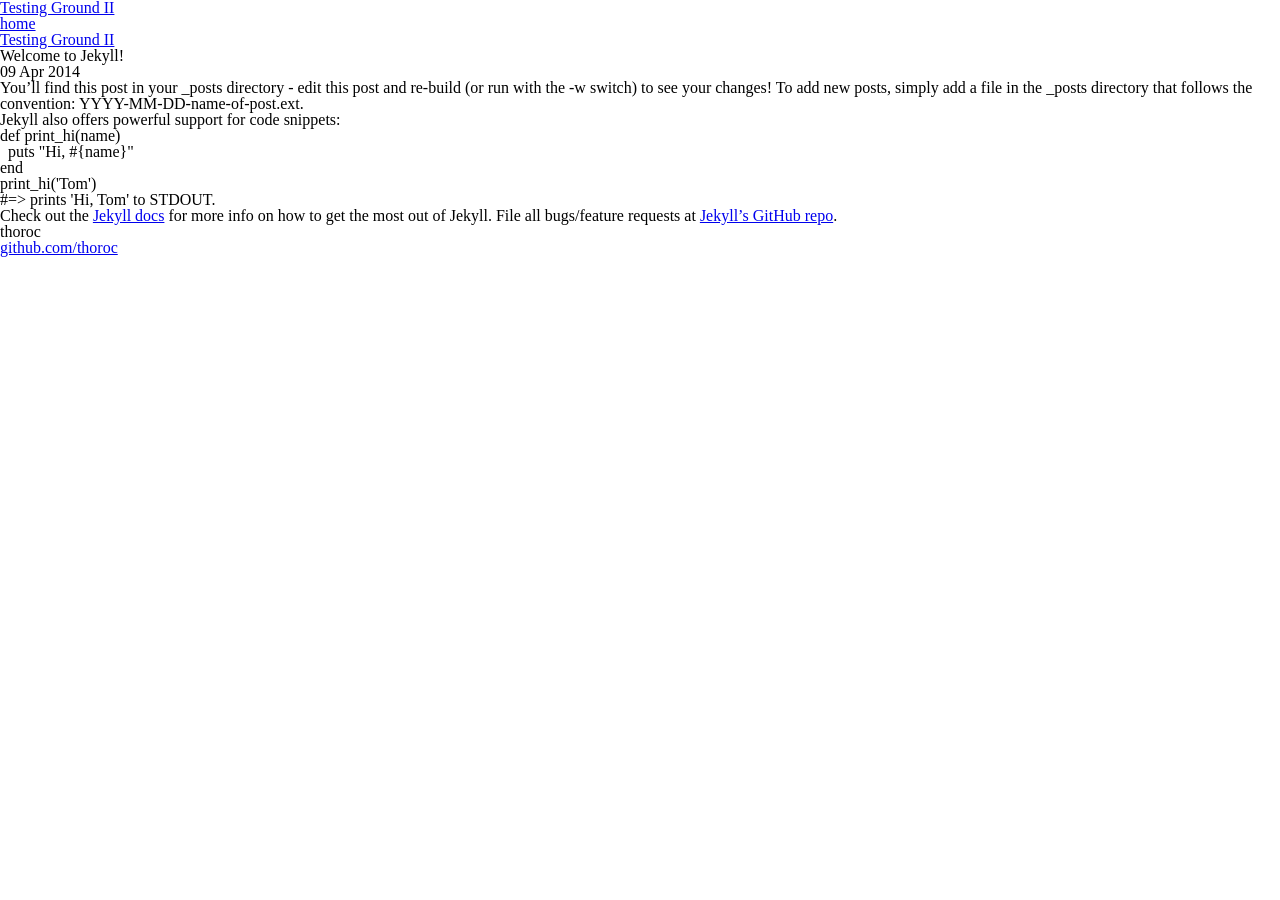
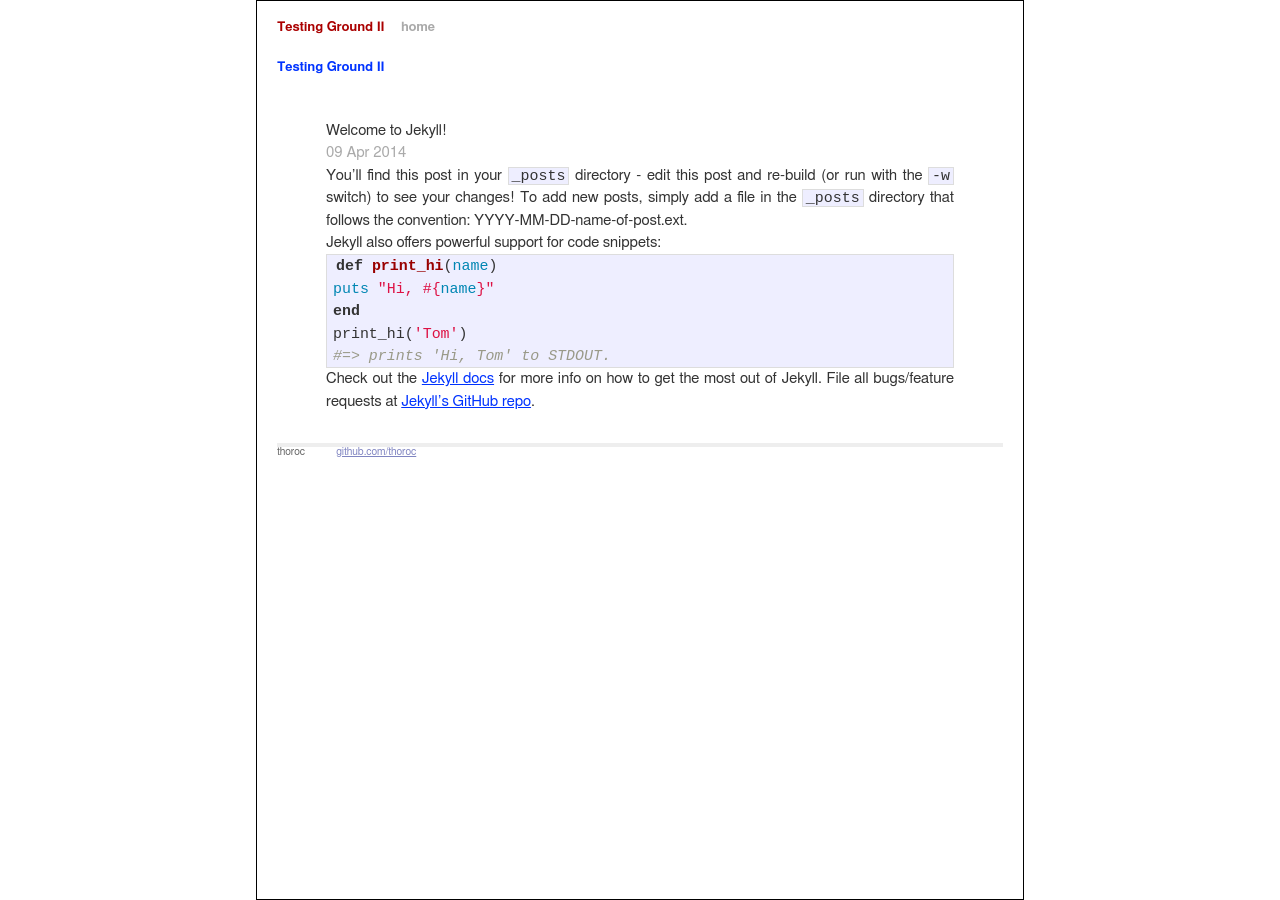
Before and after one commit to thoroc/thoroc.github.io, a Jekyll site: the page built from _posts/2014-04-09-welcome-to-jekyll.markdown, in a window 1280 px wide. Built offline with Jekyll 4.4.1, drawn with Linux system fonts in a browser that asks for light colours; nearby versions of some CDN libraries; library files that are not in the unit come from our copies; Markdown is read by kramdown in place of the engine named in the settings.

Commit message:
fixed some issues with calling the js/css

```diff
--- a/_includes/head.html
+++ b/_includes/head.html
@@ -41,13 +41,13 @@
     <meta property="og:image" content="" />
 
     <!-- concatenate and minify for production -->
-    <link rel="stylesheet" href="css/reset.css" />
-    <link rel="stylesheet" href="css/style.css" />
+    <link rel="stylesheet" href="{{ site.url }}/css/reset.css" />
+    <link rel="stylesheet" href="{{ site.url }}/css/style.css" />
 
     <!-- syntax highlighting CSS -->
-    <link rel="stylesheet" href="css/syntax.css">
+    <link rel="stylesheet" href="{{ site.url }}/css/syntax.css">
 
     <!-- Custom CSS -->
-    <link rel="stylesheet" href="css/main.css">
+    <link rel="stylesheet" href="{{ site.url }}/css/main.css">
     <link href="//netdna.bootstrapcdn.com/font-awesome/4.0.3/css/font-awesome.css" rel="stylesheet">
 </head>
--- a/_includes/javascript.html
+++ b/_includes/javascript.html
@@ -2,18 +2,18 @@
 
 <!-- This is an un-minified, complete version of Modernizr.
      Before you move to production, you should generate a custom build that only has the detects you need. -->
-<script src="js/libs/modernizr-2.7.1.dev.js"></script>
+<script src="{{ site.url }}/js/libs/modernizr-2.7.1.dev.js"></script>
 
 <!-- Lea Verou's Prefix Free, lets you use un-prefixed properties in your CSS files -->
-<script src="js/libs/prefixfree.min.js"></script>
+<script src="{{ site.url }}/js/libs/prefixfree.min.js"></script>
 
 <!-- Grab Google CDN's jQuery. fall back to local if necessary -->
 <script src="//ajax.googleapis.com/ajax/libs/jquery/1.11.0/jquery.min.js"></script>
-<script>window.jQuery || document.write( "<script src='js/libs/jquery-1.11.0.min.js'>\x3C/script>" )</script>
+<script>window.jQuery || document.write( "<script src='{{ site.url }}/js/libs/jquery-1.11.0.min.js'>\x3C/script>" )</script>
 
 <!-- this is where we put our custom functions -->
 <!-- don't forget to concatenate and minify if needed -->
-<script src="js/functions.js"></script>
+<script src="{{ site.url }}/js/functions.js"></script>
 
 <!-- Asynchronous google analytics; this is the official snippet.
      Replace UA-XXXXXX-XX with your site's ID and uncomment to enable.
--- a/_includes/nav.html
+++ b/_includes/nav.html
@@ -7,7 +7,7 @@
         <ul>
             {% for p in site.pages %}
             <li>
-                <a {% if p.url == page.url %}class="active"{% endif %} href="{{ site.baseurl }}{{ p.url }}">{{ p.title }}</a>
+                <a {% if p.url == page.url %}class="active"{% endif %} href="{{ site.url }}{{ p.url }}">{{ p.title }}</a>
             </li>
             {% endfor %}
         </ul>
--- a/_layouts/default.html
+++ b/_layouts/default.html
@@ -4,14 +4,12 @@ title: Home
 ---
 {% include head.html %}
 <body>
-
-        {% include nav.html %}
+    {% include nav.html %}
 
     <div class="site">
         {{ content }}
+    </div>
 
-    </div>
-        {% include foot.html %}
-
+    {% include foot.html %}
     {% include javascript.html %}
 </body>
```
Also changed, not shown: _layouts/article.html (added, +9 -0 lines).
